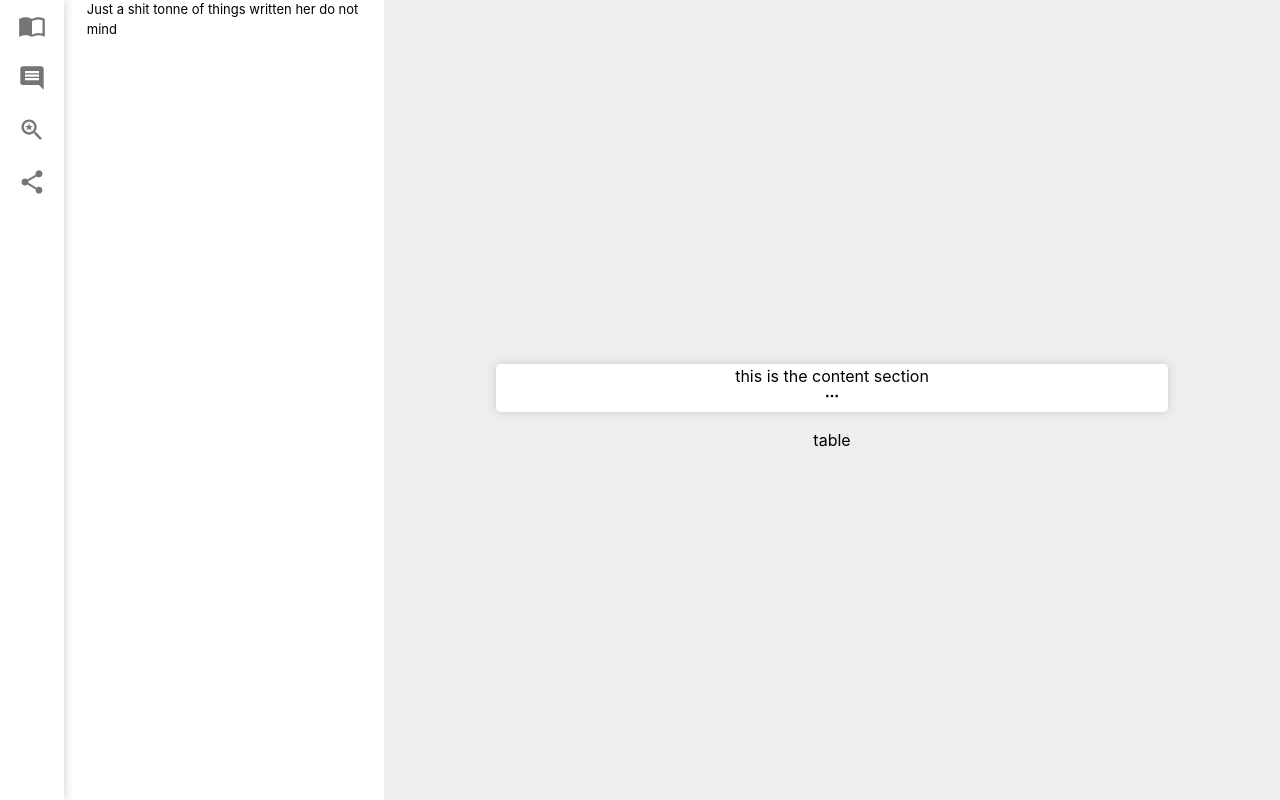
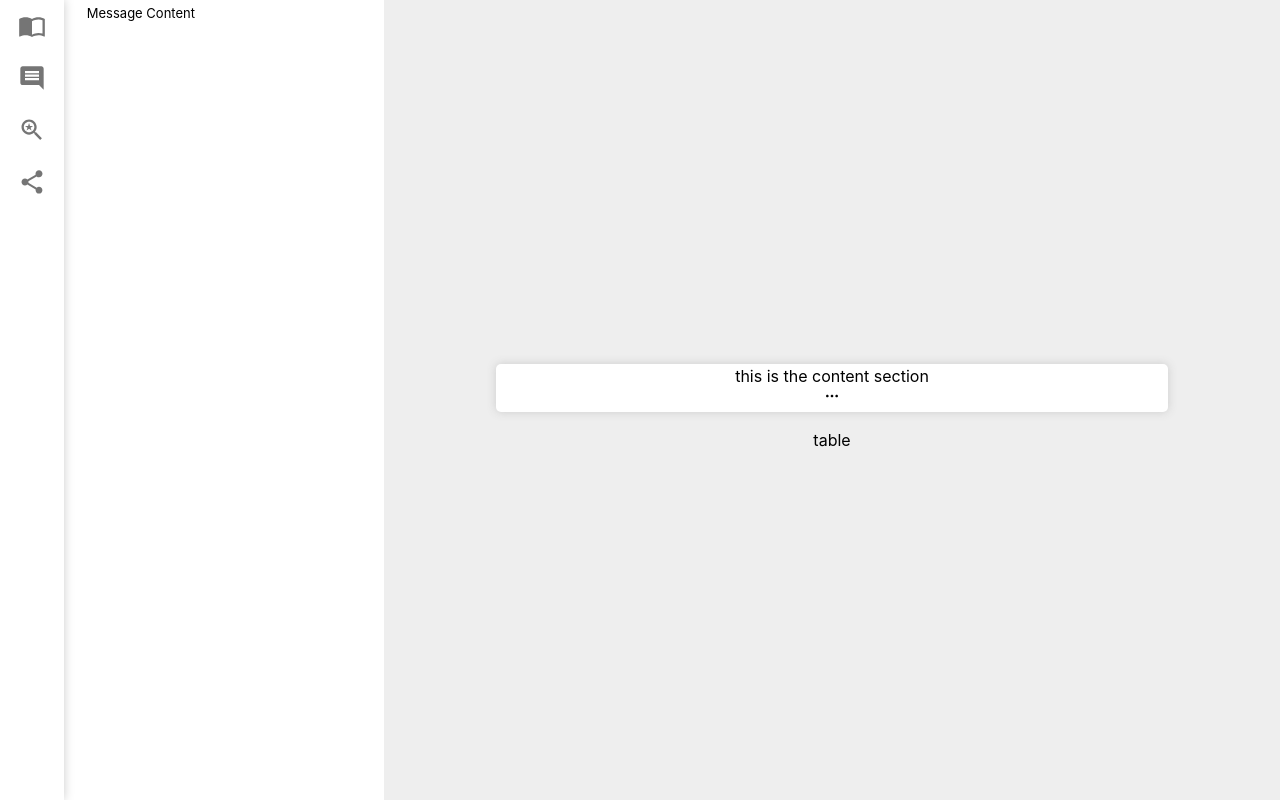
Before and after one commit to kamilyte/SlimmerAI, a React (Create React App) app in the folder frontend/: page / in a window 1280 px wide. Both pictures are taken after a click on the button 32 px from the left and 78 px from the top of the page. Built offline with nearby package versions, Linux system fonts and the light colour scheme.

Commit message:
created working message componet - needs styling

```diff
--- /dev/null
+++ b/frontend/src/components/message.js
@@ -0,0 +1,14 @@
+import React, {Component} from "react"
+import '../styles/message.css';
+
+class Message extends Component {
+    render() {
+        return (
+            <button className="MessageButton" >
+                {this.props.text}
+            </button>
+        )
+    }
+}
+
+export default Message
--- a/frontend/src/components/sideMenuBar.js
+++ b/frontend/src/components/sideMenuBar.js
@@ -6,6 +6,7 @@ import SavedSearchIcon from '@mui/icons-material/SavedSearch';
 import ShareIcon from '@mui/icons-material/Share';
 import { IconButton } from "@mui/material";
 import '../styles/message.css'
+import Message from "./message";
 
 
 
@@ -82,9 +83,7 @@ class SideMenuBar extends Component {
                     content 1
                 </div>
                 <div className={this.state.clicked.messagesIcon ? "SideBarIconExpandedContent" : "NoExpansion" }>
-                    <button className="MessageButton">
-                        Just a shit tonne of things written her do not mind
-                    </button>
+                    <Message text="Message Content" />
                 </div>
                 <div className={this.state.clicked.savedSearchIcon ? "SideBarIconExpandedContent" : "NoExpansion" }>
                     content 3
```
